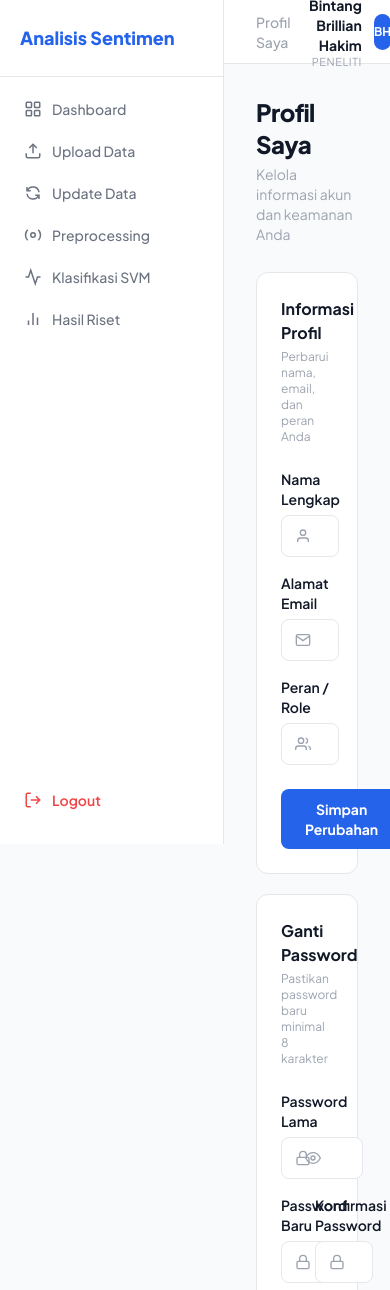
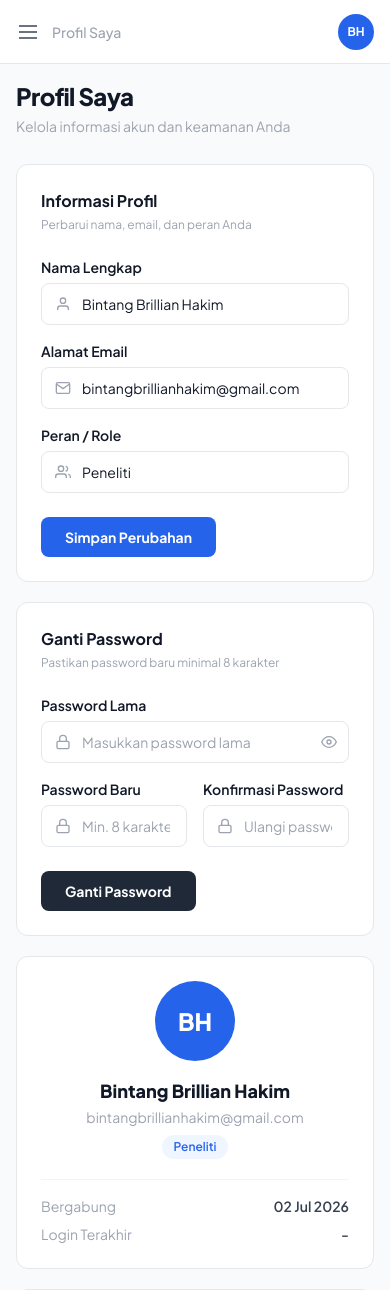
Before and after one commit to BrillianHakim/Sentimen-Hosting-Public, a Flask app: page /profile in a window 390 px wide; the page is wider, and only the part inside the window is pictured. Shown: the top 1290 px of that part. Run offline with Flask 3, Linux system fonts and the light colour scheme; a user stored in the database is signed in; some libraries are stand-ins or nearby versions.

Commit message:
weladalah update tes responsif

```diff
--- a/templates/base.html
+++ b/templates/base.html
@@ -20,13 +20,21 @@
 </head>
 <body class="bg-gray-50 font-sans text-gray-900">
 
+<!-- Overlay (mobile only, muncul saat sidebar terbuka) -->
+<div id="sidebarOverlay"
+     class="fixed inset-0 bg-black/40 z-40 hidden md:hidden"
+     onclick="toggleSidebar(false)"></div>
+
 <!-- Sidebar -->
-<aside class="fixed top-0 left-0 bottom-0 w-56 bg-white border-r border-gray-200 flex flex-col z-50">
-  <div class="px-5 py-6 text-blue-600 font-extrabold text-lg border-b border-gray-200">
+<aside id="sidebar"
+       class="fixed top-0 left-0 bottom-0 w-64 md:w-56 bg-white border-r border-gray-200 flex flex-col z-50
+              -translate-x-full md:translate-x-0 transition-transform duration-200 ease-in-out">
+  <div class="px-5 py-6 text-blue-600 font-extrabold text-lg border-b border-gray-200 flex items-center justify-between">
     Analisis Sentimen
+    <button onclick="toggleSidebar(false)" class="md:hidden text-gray-400 hover:text-gray-600 text-xl leading-none">✕</button>
   </div>
 
-  <nav class="flex-1 px-3 py-3 space-y-0.5">
+  <nav class="flex-1 px-3 py-3 space-y-0.5 overflow-y-auto">
 
     <a href="{{ url_for('dashboard.index') }}"
        class="flex items-center gap-2.5 px-3 py-2.5 rounded-lg text-sm font-medium transition-colors
@@ -101,14 +109,22 @@
 </aside>
 
 <!-- Topbar -->
-<header class="fixed top-0 left-56 right-0 h-16 bg-white border-b border-gray-200 flex items-center justify-between px-8 z-40">
-  <span class="text-sm text-gray-400 font-medium">{% block page_title %}Overview Panel{% endblock %}</span>
-  <a href="{{ url_for('profile.index') }}" class="flex items-center gap-3 hover:opacity-80 transition">
-    <div class="text-right leading-tight">
+<header class="fixed top-0 left-0 md:left-56 right-0 h-16 bg-white border-b border-gray-200 flex items-center justify-between px-4 sm:px-8 z-30">
+  <div class="flex items-center gap-3 min-w-0">
+    <!-- Tombol hamburger, hanya tampil di mobile -->
+    <button onclick="toggleSidebar(true)" class="md:hidden text-gray-500 hover:text-blue-600 shrink-0" aria-label="Buka menu">
+      <svg class="w-6 h-6" fill="none" stroke="currentColor" stroke-width="2" viewBox="0 0 24 24">
+        <line x1="3" y1="6" x2="21" y2="6"/><line x1="3" y1="12" x2="21" y2="12"/><line x1="3" y1="18" x2="21" y2="18"/>
+      </svg>
+    </button>
+    <span class="text-sm text-gray-400 font-medium truncate">{% block page_title %}Overview Panel{% endblock %}</span>
+  </div>
+  <a href="{{ url_for('profile.index') }}" class="flex items-center gap-2 sm:gap-3 hover:opacity-80 transition shrink-0">
+    <div class="text-right leading-tight hidden sm:block">
       <div class="text-sm font-bold">{{ current_user.name }}</div>
       <div class="text-[11px] text-gray-400 uppercase tracking-wider">{{ current_user.role }}</div>
     </div>
-    <div class="w-9 h-9 rounded-full bg-blue-600 text-white text-xs font-bold flex items-center justify-center">
+    <div class="w-9 h-9 rounded-full bg-blue-600 text-white text-xs font-bold flex items-center justify-center shrink-0">
       {{ current_user.get_initials() }}
     </div>
   </a>
@@ -117,7 +133,7 @@
 <!-- Flash Messages -->
 {% with messages = get_flashed_messages(with_categories=true) %}
   {% if messages %}
-  <div class="fixed top-20 right-6 z-50 flex flex-col gap-2" id="flashContainer">
+  <div class="fixed top-20 left-4 right-4 sm:left-auto sm:right-6 z-50 flex flex-col gap-2" id="flashContainer">
     {% for category, message in messages %}
     {% set color_map = {
       'success': 'bg-green-50 border-green-200 text-green-800',
@@ -125,9 +141,9 @@
       'info':    'bg-blue-50 border-blue-200 text-blue-800',
       'danger':  'bg-red-50 border-red-200 text-red-800'
     } %}
-    <div class="flex items-center gap-2 px-4 py-3 rounded-lg border text-sm font-medium shadow-md max-w-sm {{ color_map.get(category, color_map['info']) }}">
-      {{ message }}
-      <button onclick="this.parentElement.remove()" class="ml-auto opacity-50 hover:opacity-100 text-xs">✕</button>
+    <div class="flex items-center gap-2 px-4 py-3 rounded-lg border text-sm font-medium shadow-md sm:max-w-sm {{ color_map.get(category, color_map['info']) }}">
+      <span class="min-w-0 break-words">{{ message }}</span>
+      <button onclick="this.parentElement.remove()" class="ml-auto opacity-50 hover:opacity-100 text-xs shrink-0">✕</button>
     </div>
     {% endfor %}
   </div>
@@ -136,10 +152,33 @@
 {% endwith %}
 
 <!-- Main Content -->
-<main class="ml-56 mt-16 p-8 min-h-[calc(100vh-4rem)]">
+<main class="md:ml-56 mt-16 p-4 sm:p-6 md:p-8 min-h-[calc(100vh-4rem)]">
   {% block content %}{% endblock %}
 </main>
 
 {% block extra_scripts %}{% endblock %}
+
+<script>
+  const sidebar   = document.getElementById('sidebar');
+  const overlay   = document.getElementById('sidebarOverlay');
+
+  function toggleSidebar(open) {
+    if (open) {
+      sidebar.classList.remove('-translate-x-full');
+      overlay.classList.remove('hidden');
+    } else {
+      sidebar.classList.add('-translate-x-full');
+      overlay.classList.add('hidden');
+    }
+  }
+
+  // Tutup sidebar otomatis saat layar di-resize ke ukuran desktop
+  window.addEventListener('resize', () => {
+    if (window.innerWidth >= 768) {
+      overlay.classList.add('hidden');
+    }
+  });
+</script>
+
 </body>
 </html>
```
